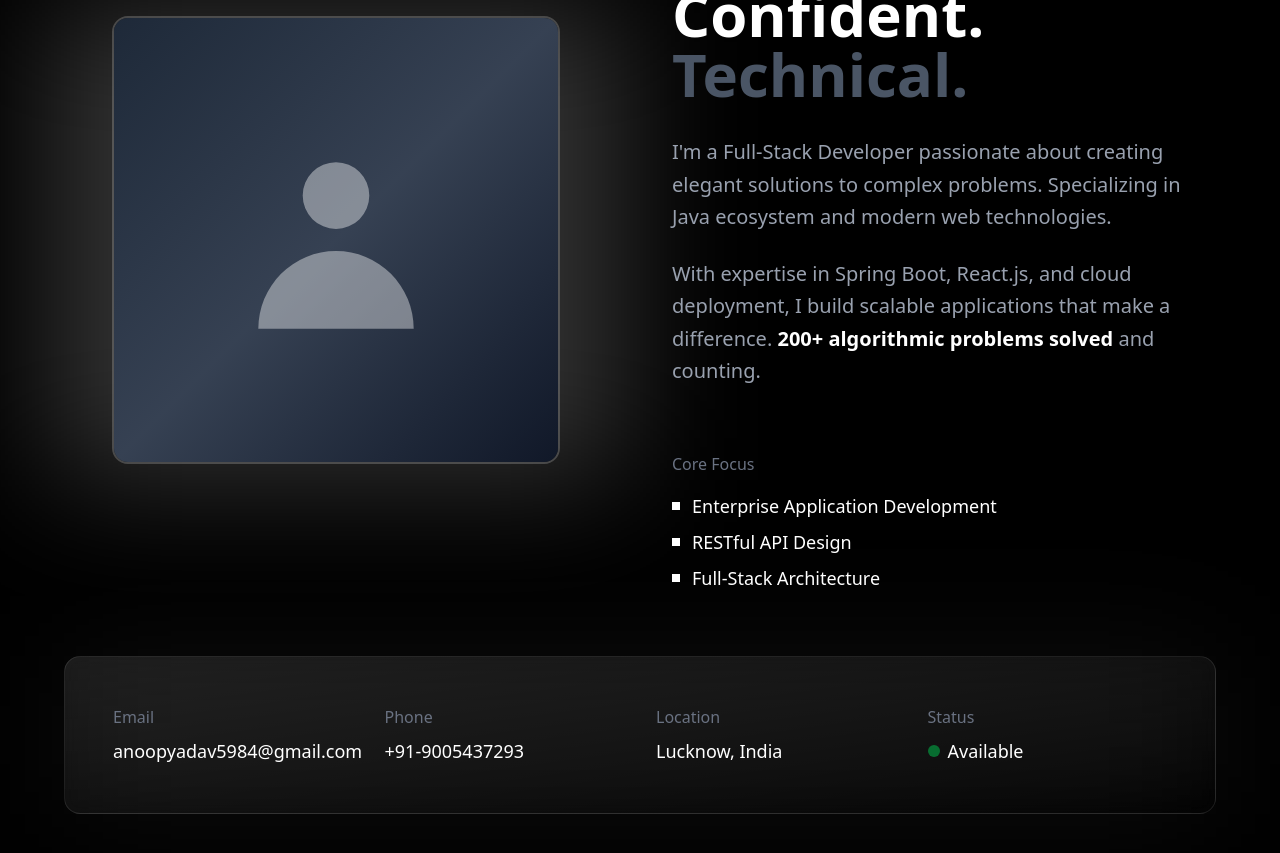
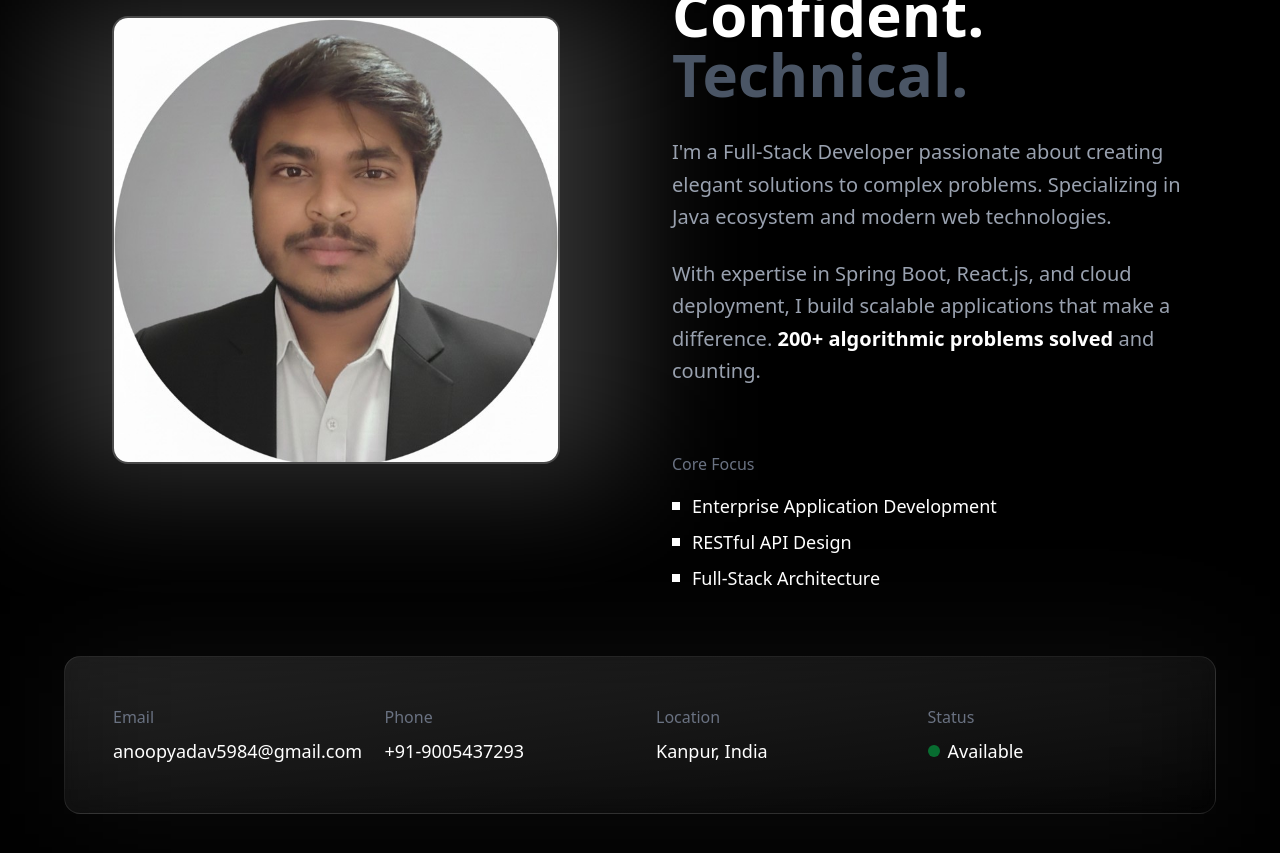
Before and after one commit to AnoopRepo/Portfolio, a React (Vite) app: page / in a window 1280 px wide. Shown: the part 1040-1893 px from the top of the page. Built offline with nearby package versions, Linux system fonts and the light colour scheme.

Commit message:
image added

```diff
--- a/src/App.jsx
+++ b/src/App.jsx
@@ -1,5 +1,6 @@
 import React, { useState, useEffect, useRef } from 'react';
 import { Mail, Linkedin, Github, ExternalLink, ArrowRight, Award } from 'lucide-react';
+import ig from "./images/linkdin.jpg";
 
 export default function App() {
   const [scrollY, setScrollY] = useState(0);
@@ -132,9 +133,7 @@ export default function App() {
                 <div className="absolute -inset-4 bg-white/20 blur-3xl group-hover:bg-white/30 transition-all duration-500"></div>
                 <div className="relative w-full aspect-square max-w-md mx-auto rounded-2xl overflow-hidden border-2 border-white/20 group-hover:border-white/40 transition-all duration-500">
                   <div className="w-full h-full bg-gradient-to-br from-gray-800 via-gray-700 to-gray-900 flex items-center justify-center">
-                    <svg className="w-1/2 h-1/2 text-white/40" fill="currentColor" viewBox="0 0 20 20">
-                      <path fillRule="evenodd" d="M10 9a3 3 0 100-6 3 3 0 000 6zm-7 9a7 7 0 1114 0H3z" clipRule="evenodd" />
-                    </svg>
+                    <img src={ig} alt="" />
                   </div>
                 </div>
               </div>
@@ -202,7 +201,7 @@ export default function App() {
                   </div>
                   <div>
                     <div className="text-gray-500 mb-2">Location</div>
-                    <div className="text-lg">Lucknow, India</div>
+                    <div className="text-lg">Kanpur, India</div>
                   </div>
                   <div>
                     <div className="text-gray-500 mb-2">Status</div>
```
Also changed, not shown: src/images/linkdin.jpg (added).
